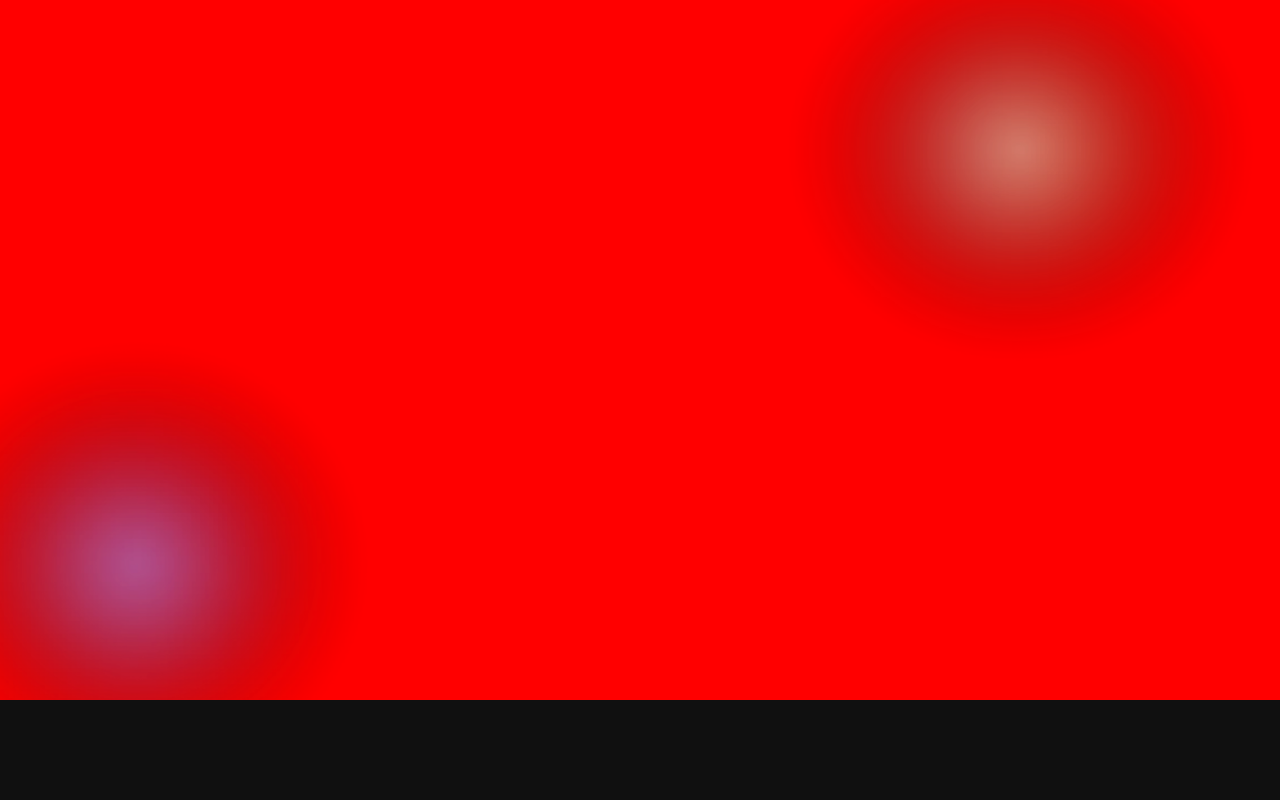
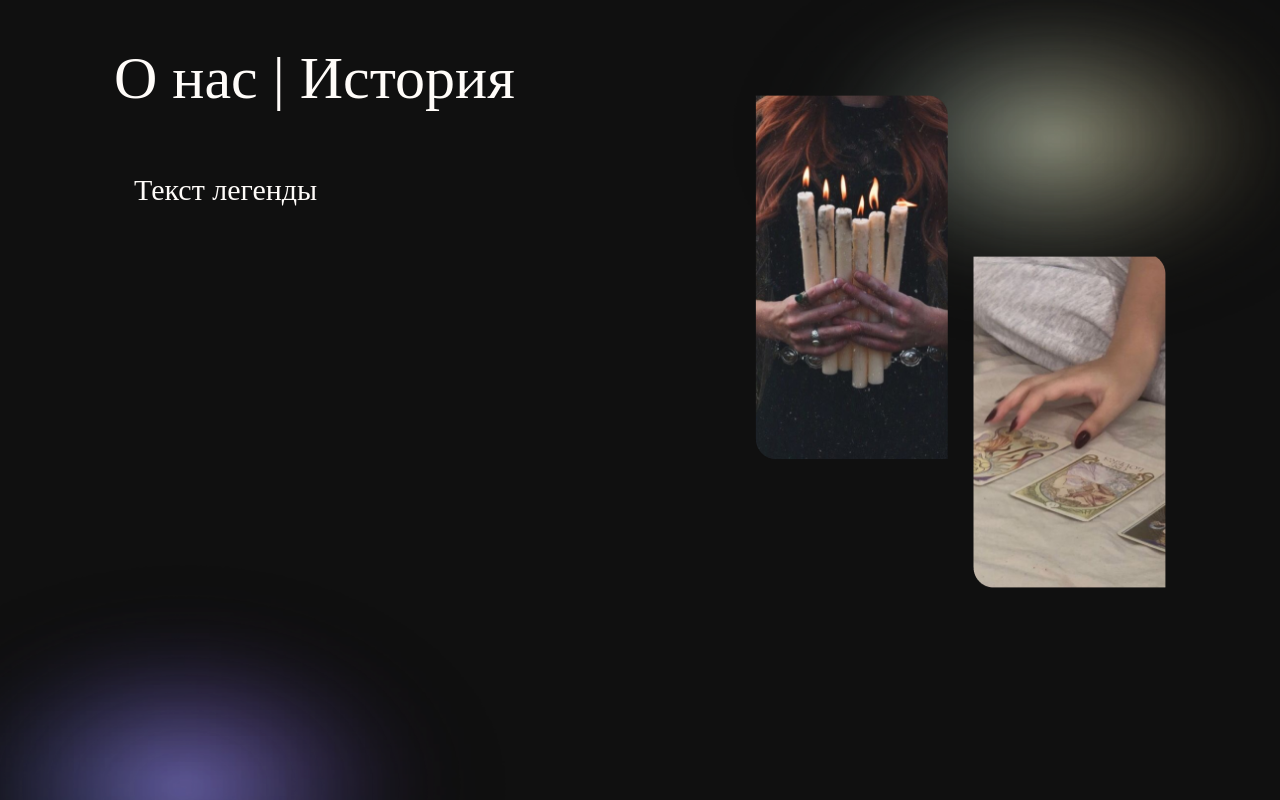
Before and after one commit to YodgorGA/taro_next, a Next.js app: page /about in a window 1280 px wide. Built offline with nearby package versions, Linux system fonts and the light colour scheme.

Commit message:
make the spheres moving with dimentions ===> Make mobile version of About

```diff
--- a/next.config.js
+++ b/next.config.js
@@ -1,7 +1,7 @@
 /** @type {import('next').NextConfig} */
 const nextConfig = {
     images:{
-        deviceSizes:[1152,640]
+        deviceSizes:[1920,1152,1151,640]
     }
 }
 
--- a/src/app/(pages)/about/about.module.scss
+++ b/src/app/(pages)/about/about.module.scss
@@ -3,8 +3,59 @@
 
 .about{
     &_container{
-        width: 100%;
-        height: 100%;
-        background-color: red;
+        width: 1152px;
+        height: 700px;
+        @include flex(row,space-between,flex-start);
     }
 }
+
+.text{
+    width: 60%;
+    height: 100%;
+    @include flex(column,flex-start,flex-start);
+    @include GwenFont(30px);
+}
+
+.title{
+    font-size: 60px;
+    margin: 44px 0px 60px 50px;
+
+}
+.description{
+    margin-left: 70px;
+
+}
+
+.images{
+    width: 40%;
+    height: 100%;
+
+    .image{
+        &_container{
+            @include flex(row,center,flex-end);
+            height: 100%;
+            position: relative;
+
+            & .star{
+                position: relative;
+                left: 56px;
+                bottom: 112px;
+
+            }
+        }
+        &_candle{
+            position: relative;
+            width: 194px;
+            height: 365px;
+            margin: 100px 25px 240px 0px;
+
+        }
+        &_cards{
+            position: relative;
+            width: 194px;
+            height: 335px;
+            margin: 0px 50px 112px 0px;
+
+        }
+    }
+}
--- a/src/app/(pages)/about/page.tsx
+++ b/src/app/(pages)/about/page.tsx
@@ -1,5 +1,9 @@
 import {FC} from 'react';
 import S from './about.module.scss';
+import CandleImage from '/public/assets/images/about_candles.png';
+import CardsImage from '/public/assets/images/about_cards.png';
+import Star from '/public/assets/icons/Star 1.svg'
+import Image from 'next/image';
 
 interface AboutPageProps {
 
@@ -9,7 +13,27 @@ export const AboutPage:FC<AboutPageProps> = ({...AboutPageProps}) =>{
 
     return (
         <section className={S.about_container}>
-
+            <div className={S.text}>
+                <div className={S.title}>
+                    <p>О нас | История</p>
+                </div>
+                <div className={S.description}>
+                    <p>Текст легенды</p>
+                </div>
+            </div>
+            <div className={S.images}>
+                <div className={S.image_container}>
+                    <div className={S.image_candle}>
+                        <Image fill sizes='(max-width:1152px) 194px, (max-width:1151px) 129px' src={CandleImage} alt='candles'/>
+                    </div>
+                    <div className={S.image_cards}>
+                        <Image fill sizes='(max-width:1152px) 194px, (max-width:1151px) 134px' src={CardsImage} alt='cards'/>
+                    </div>
+                    <div className={S.star}>
+                        <Image fill src={Star} alt=''/>
+                    </div>
+                </div>
+            </div>
         </section>
     )
 }
--- a/src/app/(pages)/layout.module.scss
+++ b/src/app/(pages)/layout.module.scss
@@ -4,51 +4,59 @@
 .layout{
     &_container{
         width: 100vw;
-        height: 700px;
-        @include flex();
+        height: 100vh;
+        @include flex(column,flex-start,center);
         position: relative;
         overflow: hidden;
+
     }
     &_background{
         width: $desktop;
         height: 100%;
         top:0;
         left:0;
+        bottom: 0;
+        right: 0;
+        margin:0 auto;
         position: absolute;
-        @include flex(row,space-between,flex-start);
+        .background{
+            &_container{
+                width: 100%;
+                height: 100%;
+                position: relative;
+                @media (max-width: $desktop) {
+                    width: 100vw;
+                }
+            }
+        }
     }
 }
 
+
+
 .darkBall{
+    position: absolute;
+    top: 518px;
+    left: -278px;
     &_container{
         width: 800px;
         height: 540px;
         position: relative;
-        bottom: -295px;
-        left: -150px;
-        @media (max-width: $mobile) {
-         position: relative;
-         width: 500px;
-         height: 500px;
-         bottom: 0px;
-         left: 0px;
-        }
+        margin: 0px 0px 0px 0px;
+
     }
+
 }
 
 .lightBall{
+    position: absolute;
+    top: -78px;
+    right: -238px;
     &_container{
         width: 800px;
         height: 435px;
         position: relative;
-        top:-67px;
-        right: -156px;
-       @media (max-width: $mobile) {
-        position: relative;
-        width: 600px;
-        height: 500px;
-        top:0px;
-        right: 0px;
-       }
+        margin: 0px 0px 0px 0px;
+
     }
 }
--- a/src/app/(pages)/layout.tsx
+++ b/src/app/(pages)/layout.tsx
@@ -14,11 +14,17 @@ export const Layout:FC<LayoutProps> = ({children,...LayoutProps}) =>{
         <>
             <div className={S.layout_container}>
                 <div className={S.layout_background}>
-                    <div className={S.darkBall_container}>
-                        <Image fill src={Darkball} alt=''/>
-                    </div>
-                    <div className={S.lightBall_container}>
-                        <Image fill src={Lightball} alt=''/>
+                    <div className={S.background_container}>
+                        <div className={S.darkBall}>
+                            <div className={S.darkBall_container}>
+                                <Image fill src={Darkball} alt=''/>
+                            </div>
+                        </div>
+                        <div className={S.lightBall}>
+                            <div className={S.lightBall_container}>
+                                <Image fill src={Lightball} alt=''/>
+                            </div>
+                        </div>
                     </div>
                 </div>
                 {children}
```
Also changed, not shown: public/assets/images/about_candles.png (added), public/assets/images/about_cards.png (added).
